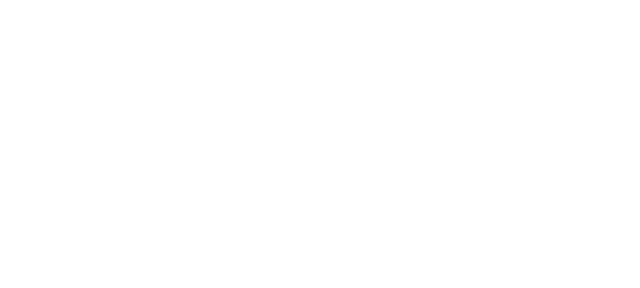
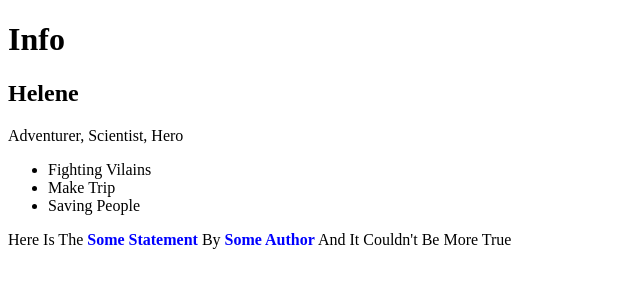
Before and after one commit to moisens/ReviewFundamentalsJsPartII, a plain HTML site: page ES6+/Template String/index.html in a window 1280 px wide. Shown: the whole page, without its empty margins (0-640 px from the left). Drawn offline with Linux system fonts and the light colour scheme.

Commit message:
template litteral

```diff
--- a/ES6+/Template String/app.js
+++ b/ES6+/Template String/app.js
@@ -0,0 +1,53 @@
+//Templete Strings/Litterals
+//``backticks
+
+console.log('---template string---');
+const name = 'Helene';
+const lastName = 'Magnus';
+const age = 100;
+
+const phrase = 'My full name is ' + name + ' ' + lastName + ' ' + 'and I am' + ' ' + age + ' ' + 'years old';
+const phrase2 = `My full name is ${name} ${lastName.toUpperCase()} and I'am ${age * 2} years old`;
+console.log(phrase);
+console.log(phrase2);
+
+
+console.log('-----template string---Html-----');
+
+const person = {
+    name: 'Helene',
+    job: 'Adventurer, Scientist, hero',
+    hobbies: ['fighting vilains', 'make trip', 'saving people']
+
+}
+
+const result = document.getElementById('result');
+// result.innerHTML = '<h2>' + person.name +'</h2>' +
+//                     '<p>' + person.job + '</p>';
+
+result.innerHTML = `<h2>${person.name}</h2>
+                    <p>${person.job}</p>
+                    <ul>${person.hobbies.map(item =>{
+                        return `<li>${item}</li>`;
+                    }).join('')}</ul>
+
+                    `;
+
+
+console.log('------stagging----template--litteral-----');
+//Running template litteral trough a function
+const author = 'Some Author';
+const statement = 'Some Statement';
+
+const quote = highlight `Here is the ${statement} by ${author} and it couldn't be more true`;
+
+console.log(quote);
+result.innerHTML += quote;
+
+
+function highlight(text, ...vars){
+    const theText = text.map((item, index) =>{
+        return `${item}<strong class="blue">${vars[index] || ''}</strong>`;
+    });
+    return theText.join('');
+}
--- a/ES6+/Template String/index.html
+++ b/ES6+/Template String/index.html
@@ -4,8 +4,19 @@
     <meta charset="UTF-8">
     <meta name="viewport" content="width=device-width, initial-scale=1.0">
     <title>Template String</title>
+    <style>
+        body{
+            text-transform: capitalize;
+        }
+        .blue{
+            color: blue;
+        }
+    </style>
 </head>
 <body>
+    <h1>Info</h1>
+    <div id="result"></div>
+
     <script src="app.js"></script>
 </body>
 </html>
```
